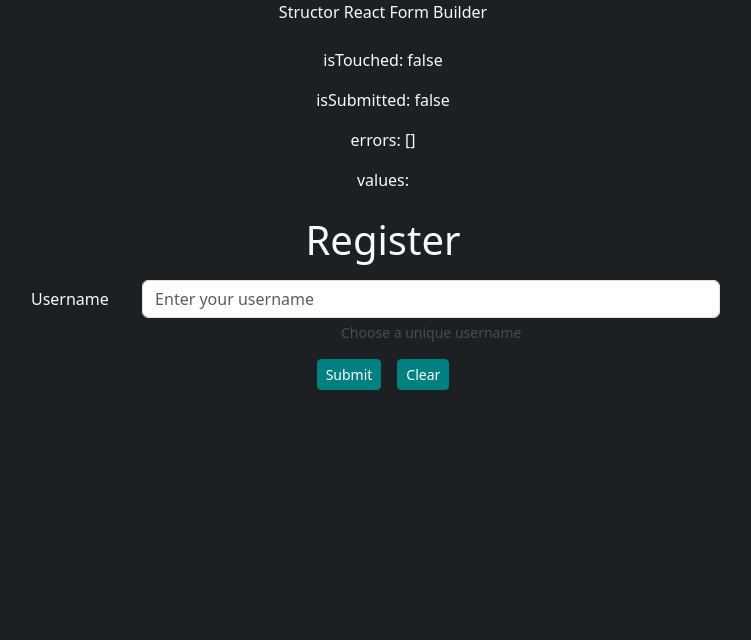
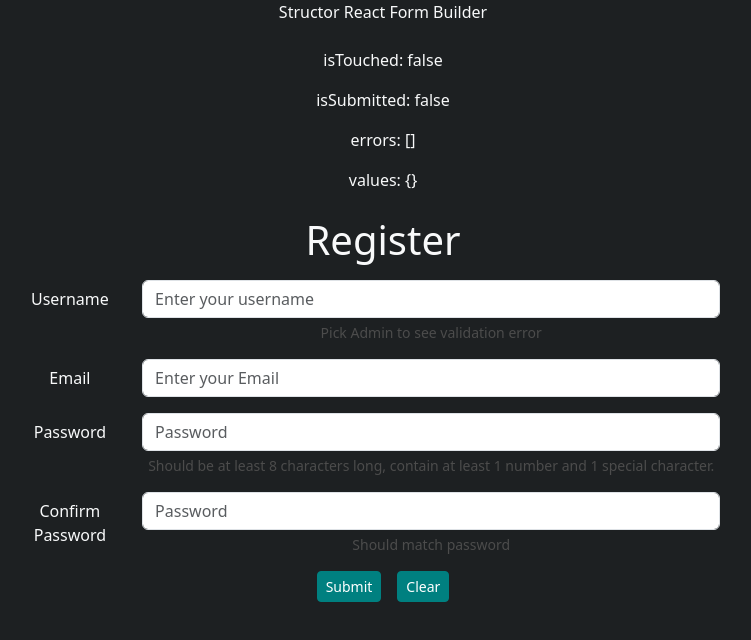
Before and after one commit to iMuhammadMustafa/Structor.ReactFormBuilder, a React (Vite) app: page / in a window 1280 px wide. Shown: the top 640 px of the page, without its empty margins (257-1008 px from the left). Built offline with nearby package versions, Linux system fonts and the light colour scheme.

Commit message:
Add Validation Schema Type and fix some issues

```diff
--- a/src/Demo.tsx
+++ b/src/Demo.tsx
@@ -5,16 +5,16 @@ import { InputTypes } from "./FormBuilder/Types/Field";
 import "./Demo.css";
 
 export function Demo() {
-  const [user, setUser] = useState();
+  const [user, setUser] = useState({});
   const [errors, setSerrors] = useState([]);
 
-  const checkIfUserExists = async ({ input, options }) => {
+  const checkIfUserExists = async ({ input, options }: any) => {
     const doesExist = await checkExternalUserExists(input);
     return !doesExist;
   };
 
-  async function checkExternalUserExists(input) {
-    return input === "Mohamed";
+  async function checkExternalUserExists(input: any) {
+    return input === "Admin";
   }
 
   let formSchema: IFormSchema = {
@@ -28,7 +28,7 @@ export function Demo() {
           name: "username",
           label: "Username",
           placeHolder: "Enter your username",
-          helpText: "Choose a unique username",
+          helpText: "Pick Admin to see validation error",
         },
         validationSchema: {
           customValidators: [
@@ -41,45 +41,50 @@ export function Demo() {
           isRequired: true,
         },
       },
-      // {
-      //   type: "email",
-      //   name: "email",
-      //   label: "Email",
-      //   placeHolder: "Enter your Email",
-      //   validationSchema: {
-      //     customValidators: [
-      //       {
-      //         name: "checkIfUserExists",
-      //         errorMessage: "Email already exists",
-      //         // validate: checkIfUserExists,
-      //       },
-      //     ],
-      //     isRequired: true,
-      //   },
-      // },
-      // {
-      //   type: "password",
-      //   name: "password",
-      //   label: "Password",
-      //   placeHolder: "Enter your username",
-      //   helpText: "Choose a unique username",
-      //   validationSchema: {
-      //     isRequired: true,
-      //     password: {
-      //       hasNumber: true,
-      //       minLength: 6,
-      //     },
-      //   },
-      // },
-      // {
-      //   type: "password",
-      //   name: "confirmPassword",
-      //   label: "Confirm Password",
-      //   validationSchema: {
-      //     isRequired: true,
-      //     matchField: { name: "Password", value: user?.password },
-      //   },
-      // },
+      {
+        fieldSchema: {
+          type: InputTypes.EMAIL,
+          name: "email",
+          label: "Email",
+          placeHolder: "Enter your Email",
+        },
+        validationSchema: {
+          isRequired: true,
+          isEmail: true,
+        },
+      },
+      {
+        fieldSchema: {
+          type: InputTypes.PASSWORD,
+          name: "password",
+          label: "Password",
+          placeHolder: "Password",
+          helpText: "Should be at least 8 characters long, contain at least 1 number and 1 special character.",
+        },
+        validationSchema: {
+          isRequired: true,
+          password: {
+            minLength: 8,
+            hasNumber: true,
+            hasLowerCase: true,
+            hasUpperCase: true,
+            hasSymbols: true,
+          },
+        },
+      },
+      {
+        fieldSchema: {
+          type: InputTypes.PASSWORD,
+          name: "confirmPassword",
+          label: "Confirm Password",
+          placeHolder: "Password",
+          helpText: "Should match password",
+        },
+        validationSchema: {
+          isRequired: true,
+          matchField: { name: "Password", value: user?.password },
+        },
+      },
     ],
   };
 
--- a/src/FormBuilder/Elements/Button/Button.tsx
+++ b/src/FormBuilder/Elements/Button/Button.tsx
@@ -1,14 +1,23 @@
 import { memo } from "react";
-import { IButtons } from "./IButton.interface";
+
+export interface IButtons {
+  id?: string;
+  text?: string;
+  type?: "button" | "submit" | "reset" | undefined;
+  onClick?: (event: React.MouseEvent<HTMLButtonElement>) => void;
+  cssClasses?: string;
+  htmlProps?: React.HTMLFactory<HTMLDivElement>;
+  children?: React.ReactNode;
+}
 
 const Buttons: React.FC<IButtons> = ({
-  id = "form-submit",
+  id,
   text,
-  type = "submit",
+  type = "button",
   cssClasses = "btn btn-primary mx-2 btn-sm",
   onClick,
   children,
-  ...htmlProps
+  htmlProps,
 }) => {
   if (!text) {
     switch (type) {
@@ -19,13 +28,13 @@ const Buttons: React.FC<IButtons> = ({
         text = "Clear";
         break;
       default:
-        text = "?";
+        text = "Click";
     }
   }
 
   return (
     <>
-      <button id={id} type={type} className={cssClasses} onClick={e => onClick && onClick(e)} {...htmlProps}>
+      <button type={type} id={id} className={cssClasses} onClick={onClick} {...htmlProps}>
         {text}
         {children}
       </button>
@@ -34,12 +43,30 @@ const Buttons: React.FC<IButtons> = ({
 };
 
 /**
- * @description
- * This is a memoized component that renders a button.
+ * Buttons Component
  *
- * @param {IButtons} props - The props object.
- * @returns {React.FC<IButtons>} - A memoized component that renders a button.
+ * This component renders a button element with optional properties.
+ *
+ * @component
+ * @param {string} [id] - The id attribute for the button element.
+ * @param {string} [text] - The text displayed on the button. Defaults to "Click" if not provided.
+ * @param {"button" | "submit" | "reset" | undefined} [type] - The type of button. Defaults to "button".
+ * @param {function} [onClick] - The function to be called when the button is clicked.
+ * @param {string} [cssClasses] - Additional CSS classes to be applied to the button.
+ * @param {Object} [htmlProps] - Additional HTML properties to be applied to the button.
+ * @param {React.ReactNode} [children] - Children components or elements to be rendered inside the button.
  * @example
- * <Buttons id="form-submit" text="Submit" cssClasses="btn btn-primary mx-2 btn-sm" onClick={e => console.log(e)} />
+ * // Example usage:
+ * <Buttons
+ *   id="my-button"
+ *   text="Click Me"
+ *   type="button"
+ *   cssClasses="custom-button"
+ *   onClick={(event) => {
+ *     console.log("Button clicked!");
+ *   }}
+ * >
+ *   <span>Custom Content</span>
+ * </Buttons>
  */
 export default memo(Buttons);
--- a/src/FormBuilder/Elements/Inputs/TextInput/TextInput.tsx
+++ b/src/FormBuilder/Elements/Inputs/TextInput/TextInput.tsx
@@ -1,5 +1,5 @@
 import { IError } from "@/FormBuilder/Types/Error";
-import { memo, useEffect } from "react";
+import { memo } from "react";
 import Label from "../../UI/Label/Label";
 import HelpText from "../../UI/HelpText/HelpText";
 import ValidFeedback from "../../UI/ValidFeedback/ValidFeedback";
--- a/src/FormBuilder/Elements/UI/HelpText/HelpText.tsx
+++ b/src/FormBuilder/Elements/UI/HelpText/HelpText.tsx
@@ -3,10 +3,11 @@ import { memo } from "react";
 
 // import FormTest from "../../Form/FormTest";
 
-export interface IHelpText extends React.HTMLProps<HTMLDivElement> {
+export interface IHelpText {
   id: string;
   text?: string;
   cssClasses?: string;
+  htmlProps?: React.HTMLFactory<HTMLDivElement>;
   children?: React.ReactNode;
 }
 
@@ -36,7 +37,7 @@ export interface IHelpText extends React.HTMLProps<HTMLDivElement> {
 
          */
 
-const HelpText: React.FC<IHelpText> = ({ id, text, cssClasses = "form-text", children, ...htmlProps }) => {
+const HelpText: React.FC<IHelpText> = ({ id, text, cssClasses = "form-text", children, htmlProps }) => {
   return (
     <div id={id + "-helpText"} className={cssClasses} {...htmlProps}>
       {text}
--- a/src/FormBuilder/FieldBuilder/FieldBuilder.tsx
+++ b/src/FormBuilder/FieldBuilder/FieldBuilder.tsx
@@ -2,11 +2,10 @@ import { useEffect, useState } from "react";
 import TextInput, { ITextInput } from "../Elements/Inputs/TextInput/TextInput";
 import { IField, InputTypes } from "../Types/Field";
 import { IError } from "../Types/Error";
-import { IButtons } from "../Elements/Button/IButton.interface";
 
 export interface IFieldBuilder {
   fieldSchema: ITextInput;
-  validationSchema?: any;
+  validationSchema?: IValidationSchema;
   value?: string;
   errors?: Array<IError>;
   handleInputBlur?: (target: IField | ITextInput, e: React.FocusEvent<HTMLInputElement>) => void;
--- a/src/FormBuilder/Services/Validation.Service.js
+++ b/src/FormBuilder/Services/Validation.Service.js
@@ -48,7 +48,7 @@ export const validateBuiltInRules = (validationSchema, input, builtInRulesErrors
       };
       builtInRulesErrors = updateErrors(isValid, errorSchema, input, builtInRulesErrors);
     }
-    if (validationSchema.email) {
+    if (validationSchema.isEmail) {
       const isValid = validateEmailString(input.value);
       const errorSchema = {
         name: "email",
--- a/tsconfig.json
+++ b/tsconfig.json
@@ -20,8 +20,8 @@
 
     /* Linting */
     "strict": true,
-    "noUnusedLocals": true,
-    "noUnusedParameters": true,
+    "noUnusedLocals": false,
+    "noUnusedParameters": false,
     "noFallthroughCasesInSwitch": true
   },
   "include": ["src", "vite.d.ts"],
```
Also changed, not shown: src/FormBuilder/Elements/Button/Button.mocks.ts (+11 -1 lines), src/FormBuilder/Elements/Button/IButton.interface.ts (deleted, +0 -7 lines), src/FormBuilder/Elements/UI/HelpText/HelpText.mocks.ts (+6 -1 lines), src/FormBuilder/Types/IValidationSchema.ts (added, +28 -0 lines), 2 other files (tests, documents, lock files or other folders).
